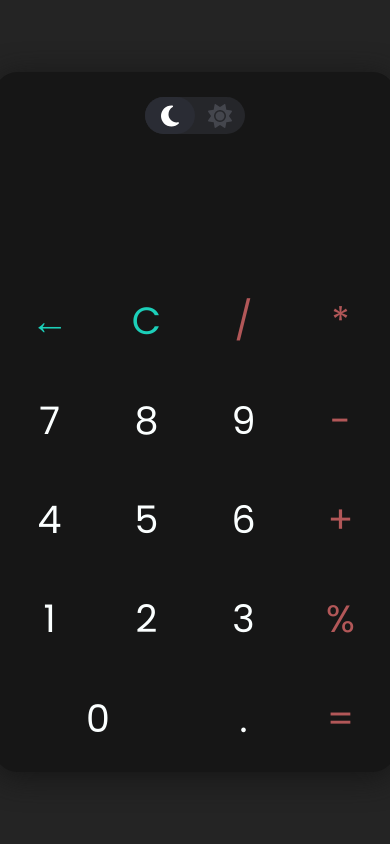
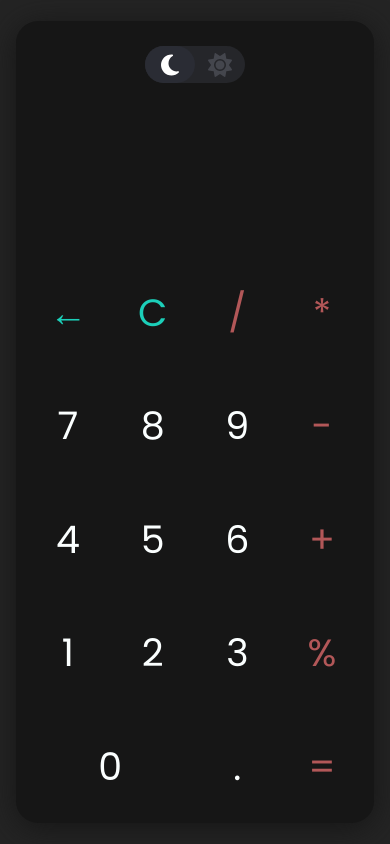
Before and after one commit to vvaciej/Calculator-React-App, a React (Vite) app: page / in a window 390 px wide. Built offline with nearby package versions, Linux system fonts and the light colour scheme.

Commit message:
Added responsibility

```diff
--- a/src/style/css/main.css
+++ b/src/style/css/main.css
@@ -60,6 +60,18 @@ body {
   flex-direction: column;
   box-shadow: 0px 5px 30px var(--box-shadow-calc);
 }
+@media (max-width: 480px) {
+  .calc-wrapper {
+    width: 92%;
+    height: 95dvh;
+    margin: 0 auto;
+  }
+}
+@media (max-width: 320px) {
+  .calc-wrapper {
+    width: 95%;
+  }
+}
 
 .header-calc-theme-display {
   display: flex;
@@ -114,6 +126,11 @@ body {
   padding: 0px 15px;
   padding-bottom: 8px;
 }
+@media (max-width: 480px) {
+  .header-calc-theme-display .display-calc-input {
+    font-size: 50px;
+  }
+}
 .header-calc-theme-display .display-calc-input:focus {
   outline: 0;
 }
@@ -123,13 +140,16 @@ body {
   height: 100%;
   display: grid;
   grid-template-columns: repeat(4, 1fr);
-  gap: 8px;
-  margin-bottom: 8px;
   padding: 0px 10px;
+}
+@media (max-width: 480px) {
+  .main-calc {
+    gap: 0px;
+    margin-bottom: 0px;
+  }
 }
 .main-calc .calc-btn {
   height: 100%;
-  padding: 10px;
   width: 100%;
   border-radius: 10px;
   font-size: 38px;
--- a/src/style/scss/main.scss
+++ b/src/style/scss/main.scss
@@ -32,6 +32,18 @@ html.light {
   transition: .3s ease;
 }
 
+@mixin mobile {
+  @media (max-width: 480px) {
+    @content;
+  }
+}
+
+@mixin smaller-mobile {
+  @media (max-width: 320px) {
+    @content;
+  }
+}
+
 *::before,
 *::after,
 * {
@@ -62,6 +74,14 @@ body {
   display: flex;
   flex-direction: column;
   box-shadow: 0px 5px 30px var(--box-shadow-calc);
+  @include mobile {
+    width: 92%;
+    height: 95dvh;
+    margin: 0 auto;
+  }
+  @include smaller-mobile {
+    width: 95%;
+  }
 }
 
 .header-calc-theme-display {
@@ -117,6 +137,9 @@ body {
     font-size: 60px;
     padding: 0px 15px;
     padding-bottom: 8px;
+    @include mobile {
+      font-size: 50px;
+    }
     &:focus {
       outline: 0;
     }
@@ -128,12 +151,13 @@ body {
   height: 100%;
   display: grid;
   grid-template-columns: repeat(4, 1fr);
-  gap: 8px;
-  margin-bottom: 8px;
   padding: 0px 10px;
+  @include mobile {
+    gap: 0px;
+    margin-bottom: 0px;
+  }
   .calc-btn {
     height: 100%;
-    padding: 10px;
     width: 100%;
     border-radius: 10px;
     font-size: 38px;
```
Also changed, not shown: 1 other file (tests, documents, lock files or other folders).
